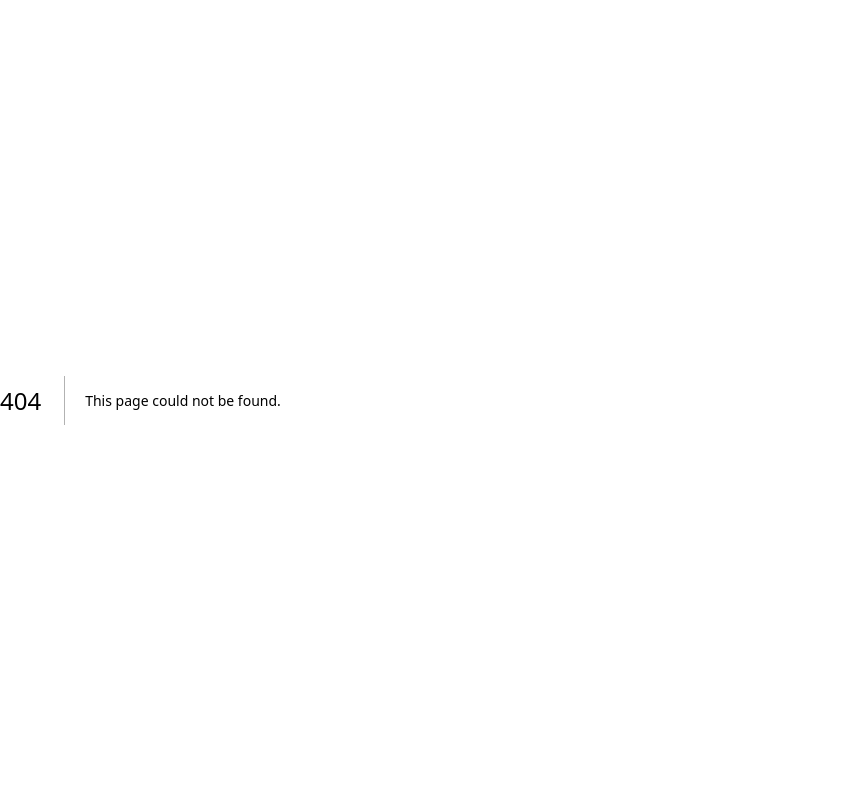
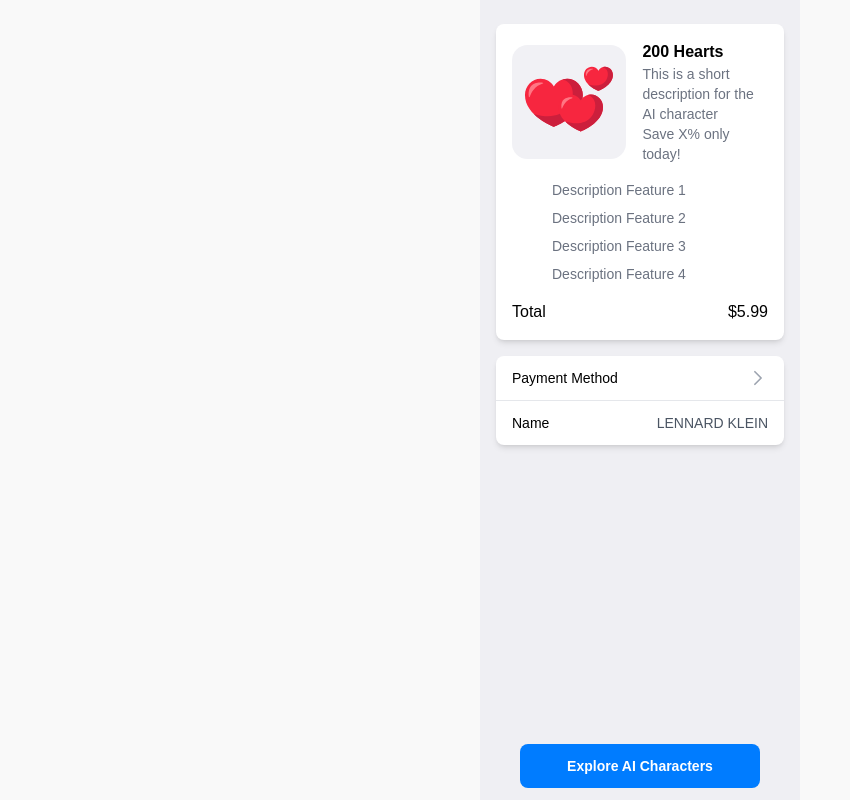
Before and after one commit to sda34495/companion-tele-app, a Next.js app: page /checkout in a window 1280 px wide. Before the commit this address had no page. Shown: the whole page, without its empty margins (0-850 px from the left). Built offline with nearby package versions, Linux system fonts and the light colour scheme.

Commit message:
add: checkout screen

```diff
--- /dev/null
+++ b/app/checkout/page.tsx
@@ -0,0 +1,10 @@
+import React from 'react'
+import Checkout from '../components/Checkout'
+
+function page() {
+  return (
+    <Checkout/>
+  )
+}
+
+export default page
--- /dev/null
+++ b/app/components/Checkout.tsx
@@ -0,0 +1,76 @@
+'use client';
+import Image from 'next/image';
+import React from 'react';
+import hearts from '@/public/hearts.svg'
+
+const PaymentScreen: React.FC = () => {
+  return (
+    <div className="bg-[#efeff3] relative w-full sm:max-w-xs mx-auto flex-grow  py-6 px-4">
+      {/* Card Section */}
+      <div className="bg-white w-full rounded-lg shadow-md p-4  space-y-4">
+        {/* Header */}
+        <div className="flex items-center justify-between">
+          <div className="w-full h-full rounded-lg flex items-center justify-center">
+            {/* Placeholder for Heart Image */}
+
+           <Image src={hearts} alt='heart image' className=''/>
+          </div>
+          <div className="ml-4 ">
+            <h2 className="text-base font-semibold text-black">200 Hearts</h2>
+            <p className="text-sm text-gray-500">
+              This is a short description for the AI character
+            </p>
+            <p className="text-sm font-medium text-gray-500">Save X% only today!</p>
+          </div>
+        </div>
+
+        {/* Feature List */}
+        <div className="text-sm ml-10 space-y-2 text-gray-500">
+          <p>Description Feature 1</p>
+          <p>Description Feature 2</p>
+          <p>Description Feature 3</p>
+          <p>Description Feature 4</p>
+        </div>
+
+        {/* border-t border-gray-200 pt-3 */}
+        {/* Total Section */}
+        <div className="flex justify-between items-center text-black font-medium ">
+          <span>Total</span>
+          <span>$5.99</span>
+        </div>
+      </div>
+
+      {/* Payment Details Section */}
+      <div className="bg-white w-full rounded-lg shadow-md mt-4 ">
+        <button className="w-full flex justify-between items-center py-3 px-4 border-b border-gray-200 text-sm text-black">
+          <span>Payment Method</span>
+          <svg
+            xmlns="http://www.w3.org/2000/svg"
+            fill="none"
+            viewBox="0 0 24 24"
+            strokeWidth="2"
+            stroke="currentColor"
+            className="w-5 h-5 text-gray-400"
+          >
+            <path
+              strokeLinecap="round"
+              strokeLinejoin="round"
+              d="m8.25 4.5 7.5 7.5-7.5 7.5"
+            />
+          </svg>
+        </button>
+        <div className="py-3 px-4 text-sm text-black flex justify-between">
+          <span>Name</span>
+          <span className="font-medium text-gray-600">LENNARD KLEIN</span>
+        </div>
+      </div>
+
+      {/* Explore Button */}
+      <button className="w-3/4 mx-auto  bg-[#007cff] absolute bottom-3 right-0 left-0 text-white py-3  rounded-lg text-sm font-semibold ">
+        Explore AI Characters
+      </button>
+    </div>
+  );
+};
+
+export default PaymentScreen;
--- a/app/components/Payment.tsx
+++ b/app/components/Payment.tsx
@@ -3,21 +3,22 @@ import Image from 'next/image';
 import React from 'react';
 import hearts from '@/public/hearts.svg'
 import headerImage from '@/public/headerHeart.svg'
+import Link from 'next/link';
 
 const HeartsPricing: React.FC = () => {
   return (
-    <div className="bg-[#efeff3] w-full sm:max-w-xs mx-auto flex-grow rounded-t-2xl py-6 px-4">
+    <div className="bg-[#efeff3] relative w-full sm:max-w-xs mx-auto flex-grow  py-6 px-4">
       {/* Header Section */}
-      <div className="flex flex-col items-center mb-6">
+      <div className="flex   flex-col items-center mb-6">
         <div className=" rounded-full w-24 p-3">
-          <Image src={headerImage} alt='header image'/>
+          <Image src={headerImage} alt='header image' priority/>
         </div>
         <p className="text-2xl font-bold mt-2">200</p>
         <p className="text-sm text-gray-500">Current Balance</p>
       </div>
 
       {/* Pricing Options */}
-      <div className="space-y-3">
+      <div className="space-y-3 mb-8">
         {[
           { hearts: 200, price: "5.99$", discount: "save 10%" },
           { hearts: 500, price: "99.99$", discount: "save 20%" },
@@ -25,13 +26,15 @@ const HeartsPricing: React.FC = () => {
           { hearts: 3500, price: "5.99$", discount: "save 40%" },
           { hearts: 8000, price: "99.99$", discount: "save 50%" },
         ].map((item, index) => (
-          <div
+
+          <Link
+          href='./checkout'
             key={index}
             className="flex items-center space-x-6 justify-between border border-gray-200 rounded-lg bg-white p-2"
           >
             <div className="flex items-center space-x-4">
               <div className=" rounded-full w-28 ">
-                <Image src={hearts} alt='hearts' className=''/>
+                <Image src={hearts} alt='hearts' className='' priority/>
 
               </div>
               <div>
@@ -45,12 +48,12 @@ const HeartsPricing: React.FC = () => {
               <p className="font-bold text-gray-900 text-xl"> <span className='text-gray-500 text-sm font-normal'>only</span>  {item.price}</p>
               <p className="text-xs text-gray-500">{item.discount}</p>
             </div>
-          </div>
+          </Link>
         ))}
       </div>
 
       {/* Footer */}
-      <p className="text-xs text-gray-500 text-center mt-6">
+      <p className="text-xs absolute bottom-3 left-0 right-0 text-gray-500 text-center mt-6">
         By continuing, you agree to our <br />
         <a href="#" className="text-[#007cff] underline">
           Terms of Service
```
